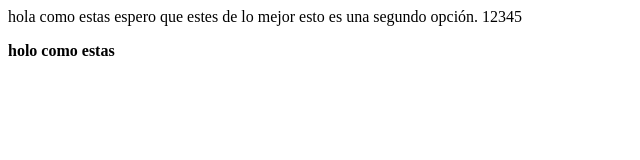
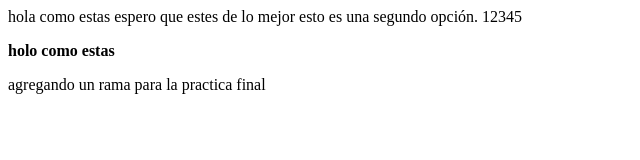
Before and after one commit to welias007/final, a plain HTML site: page index.html in a window 1280 px wide. Shown: the whole page, without its empty margins (0-640 px from the left). Drawn offline with Linux system fonts and the light colour scheme.

Commit message:
agregando una rama en la practica

```diff
--- a/index.html
+++ b/index.html
@@ -11,5 +11,9 @@
 <b><p> holo como estas </p></b>
 
 
+
+<p> agregando un rama para la practica final</p>
+
+
     </body>
 </html>
```
